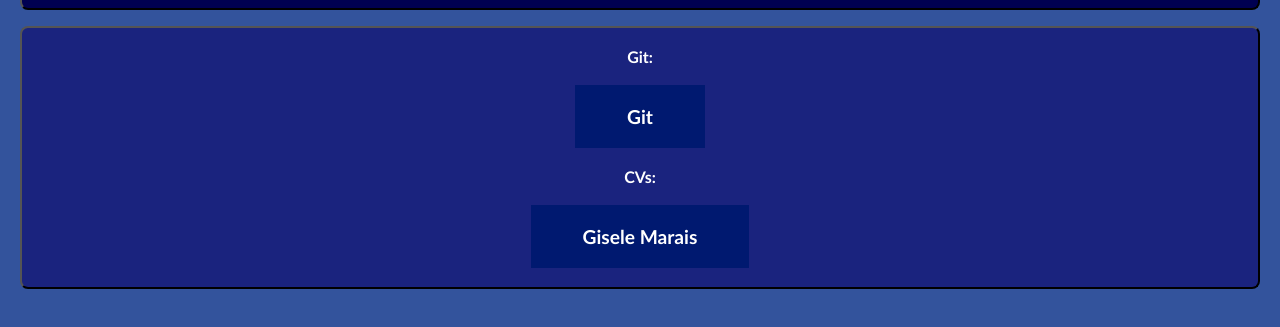
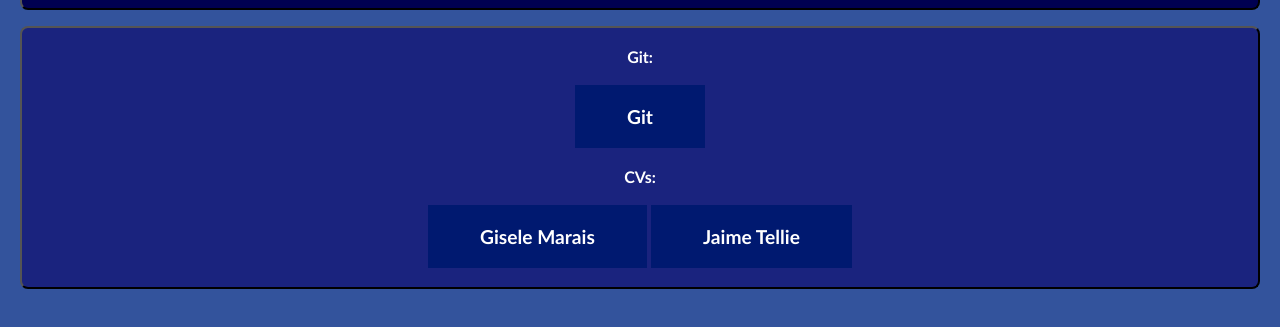
Before and after one commit to COS301CapstoneProject/COS301CapstoneProject.github.io, a plain HTML site: page index.html in a window 1280 px wide. Shown: the part 197-524 px from the top of the page. Drawn offline with Linux system fonts and the light colour scheme.

Commit message:
Added Tellie's i.o. page

```diff
--- a/index.html
+++ b/index.html
@@ -19,6 +19,7 @@
 	<br><br>
 	<b> CVs: </b><br><br>
     <b><a href="https://giselenadine.github.io/" class="button">Gisele Marais</a></b>
+    <b><a href="https://u17021627.github.io//" class="button">Jaime Tellie</a></b>
 	<!-- Add CV Links Here -->
 	<br><br>
 </p>
```
